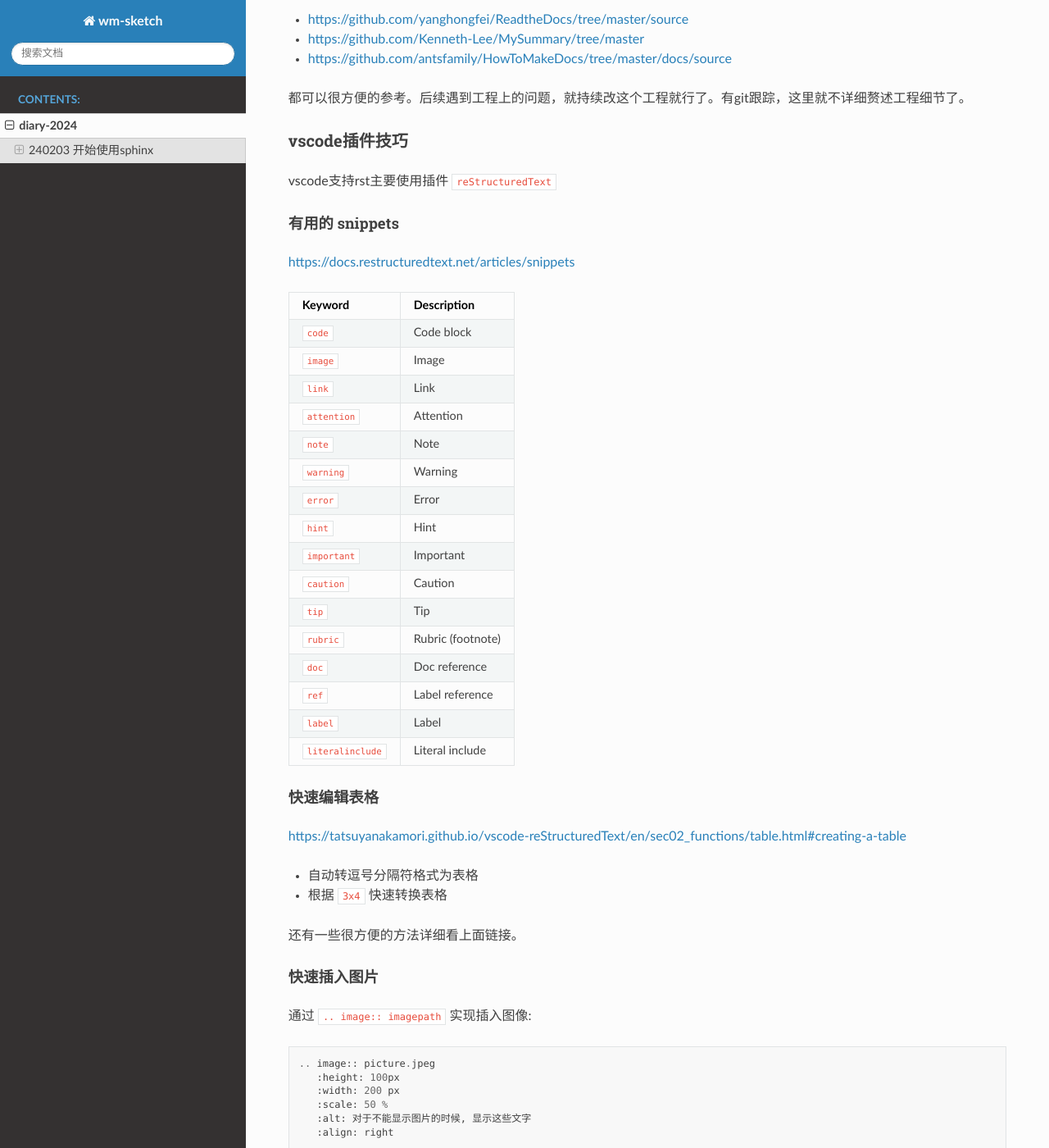
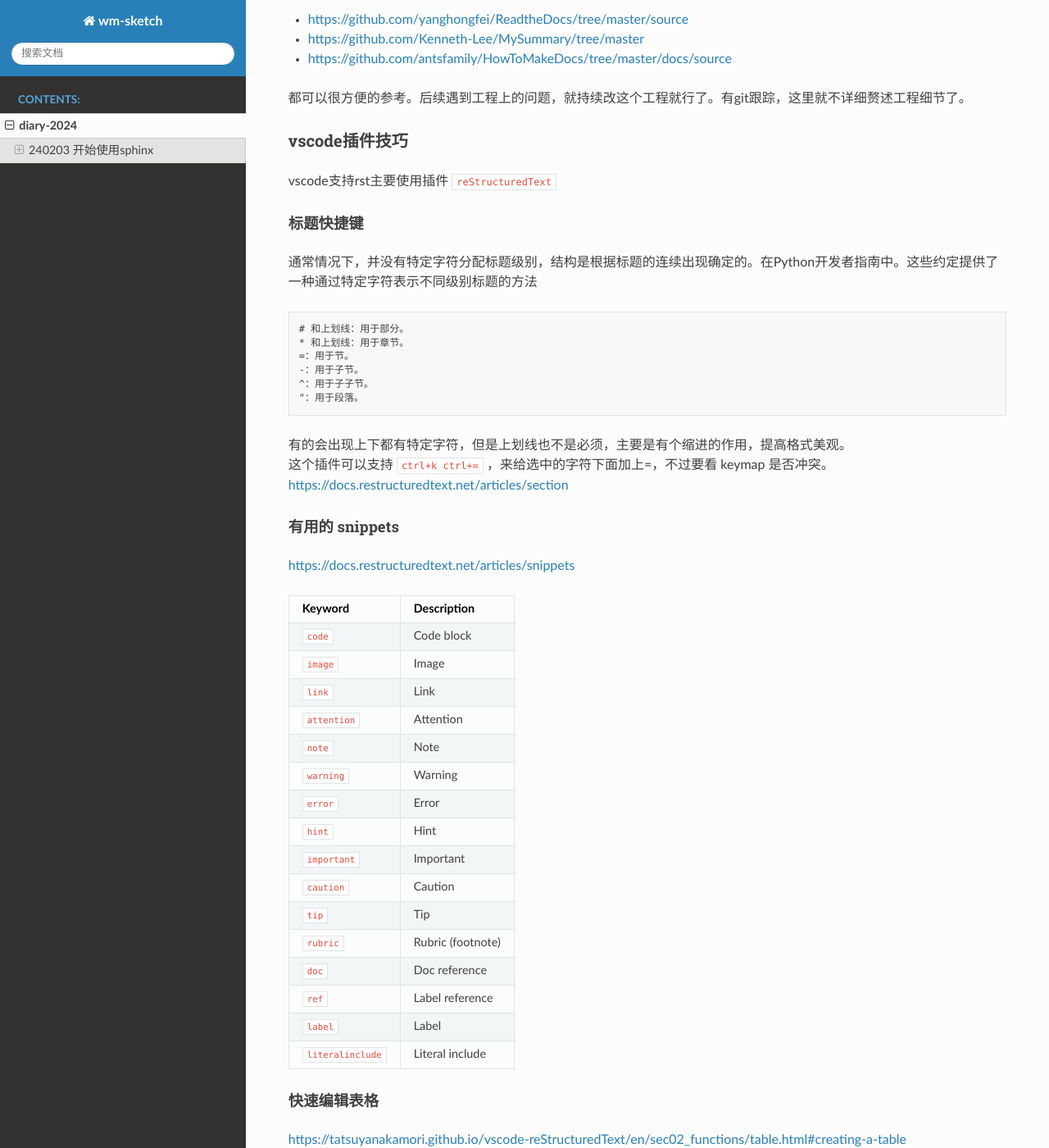
Before and after one commit to thisinnocence/sketch, a Sphinx documentation site: the page built from source/diary-2024.rst, in a window 1280 px wide and 1400 px high, scrolled down 749 px. Shown: the whole window at 82% size. Built offline with Sphinx 7.4.7 and the Read the Docs theme 2.0.0, drawn with Linux system fonts in a browser that asks for light colours; some of the changed text lies outside the part shown.

Commit message:
update heading level.

```diff
--- a/source/diary-2024.rst
+++ b/source/diary-2024.rst
@@ -44,8 +44,25 @@ vscode插件技巧
 
 vscode支持rst主要使用插件 ``reStructuredText``
 
+标题快捷键
+^^^^^^^^^^^^^^^^
+
+通常情况下，并没有特定字符分配标题级别，结构是根据标题的连续出现确定的。在Python开发者指南中。这些约定提供了
+一种通过特定字符表示不同级别标题的方法 ::
+
+  # 和上划线：用于部分。
+  * 和上划线：用于章节。
+  =：用于节。
+  -：用于子节。
+  ^：用于子子节。
+  "：用于段落。
+
+| 有的会出现上下都有特定字符，但是上划线也不是必须，主要是有个缩进的作用，提高格式美观。
+| 这个插件可以支持 ``ctrl+k ctrl+=`` ，来给选中的字符下面加上=，不过要看 keymap 是否冲突。
+| https://docs.restructuredtext.net/articles/section
+
 有用的 snippets
-++++++++++++++++
+^^^^^^^^^^^^^^^^
 
 https://docs.restructuredtext.net/articles/snippets
 
@@ -71,7 +88,7 @@ Keyword             Description
 =================== ==============
 
 快速编辑表格
-++++++++++++++
+^^^^^^^^^^^^^^
 
 https://tatsuyanakamori.github.io/vscode-reStructuredText/en/sec02_functions/table.html#creating-a-table
 
@@ -81,7 +98,7 @@ https://tatsuyanakamori.github.io/vscode-reStructuredText/en/sec02_functions/tab
 还有一些很方便的方法详细看上面链接。
 
 快速插入图片
-+++++++++++++++
+^^^^^^^^^^^^^^^
 
 通过 ``.. image:: imagepath`` 实现插入图像: ::
 
@@ -98,7 +115,7 @@ https://tatsuyanakamori.github.io/vscode-reStructuredText/en/sec02_functions/tab
 | 为方便插入剪切板图片，可以使用 ``Paste Image`` 插件， 插件配置说明：
 | https://github.com/mushanshitiancai/vscode-paste-image
 
-配置快捷键 Keyboard Shortcuts, 我个人喜欢 ``Alt + v``, 然后配置自动生成路径, 然后再
+配置快捷键 Keyboard Shortcuts, 我个人喜欢 ``ALT + v``, 然后配置自动生成路径, 然后再
 vscode的settings.json中加入下面的配置即可：
 
 .. code-block:: js
@@ -111,10 +128,10 @@ vscode的settings.json中加入下面的配置即可：
     }
 
 .. tip::
-    使用 ``win + v`` 可以看剪切板里有什么图片
+    使用 ``windows + v`` 可以看windows的剪切板里有什么图片
 
 sphinx_rtd_theme 左侧导航层级问题
-++++++++++++++++++++++++++++++++++
+^^^^^^^^^^^^^^^^^^^^^^^^^^^^^^^^^^
 
 今天周末差不多陆陆续续整了一整天的sphinx工程。期间，遇到了一个左侧导航栏无法展开超过三级的问题，折腾了好久。定位的过程搜了
 很多资料，也看了生成的网页HTML源码，都没有解决。但是网上的其他工程都没有问题，那就可以得出结论一定是自己配置的问题，不是
```
